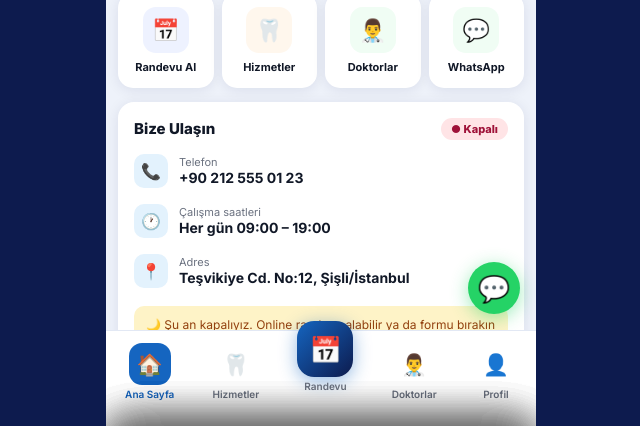
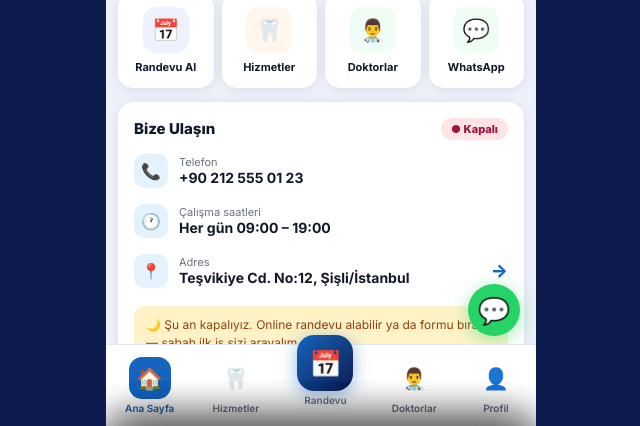
Before and after one commit to shulkyn-dev/artsmile-dental-pwa, a plain HTML site: page index.html in a window 1280 px wide. Shown: the part 374-800 px from the top of the page, without its empty margins (319-959 px from the left). Drawn offline with Linux system fonts and the light colour scheme.

Commit message:
Fix: bnav safe-area padding, wa-fab no longer overlaps nav
- .bnav: padding-bottom 22px -> max(8px, env(safe-area-inset-bottom))
  removes dead space in browser mode, keeps safe-area in standalone
- .wa-fab: bottom 112px -> calc(env(safe-area-inset-bottom) + 90px)
  always clears the nav regardless of mode

Co-Authored-By: Claude Sonnet 4.6 <noreply@anthropic.com>

```diff
--- a/index.html
+++ b/index.html
@@ -109,7 +109,7 @@
         @keyframes fadeUp { from{opacity:0;transform:translateY(12px)} to{opacity:1;transform:translateY(0)} }
 
         /* ── Bottom Nav ─── */
-        .bnav { background:var(--card); border-top:1px solid var(--border); display:flex; justify-content:space-around; padding:8px 0 22px; flex-shrink:0; position:relative; z-index:100; }
+        .bnav { background:var(--card); border-top:1px solid var(--border); display:flex; justify-content:space-around; padding:8px 0 max(8px, env(safe-area-inset-bottom)); flex-shrink:0; position:relative; z-index:100; }
         .ni { display:flex; flex-direction:column; align-items:center; gap:3px; padding:4px 12px; cursor:pointer; }
         .ni-icon { width:42px; height:42px; border-radius:13px; display:flex; align-items:center; justify-content:center; font-size:21px; transition:background .2s; }
         .ni-lbl { font-size:10px; font-weight:600; color:var(--muted); transition:color .2s; white-space:nowrap; }
@@ -336,7 +336,7 @@
         .ib-btn { background:var(--gold); color:#1a1400; padding:8px 14px; border-radius:9px; font-size:12px; font-weight:800; cursor:pointer; white-space:nowrap; }
         .ib-x   { opacity:.6; cursor:pointer; font-size:20px; padding:4px; }
 
-        .wa-fab { position:absolute; bottom:112px; right:16px; width:52px; height:52px; background:#25D366; border-radius:50%; display:flex; align-items:center; justify-content:center; font-size:26px; box-shadow:0 4px 18px rgba(37,211,102,.45); cursor:pointer; z-index:90; }
+        .wa-fab { position:absolute; bottom:calc(env(safe-area-inset-bottom) + 90px); right:16px; width:52px; height:52px; background:#25D366; border-radius:50%; display:flex; align-items:center; justify-content:center; font-size:26px; box-shadow:0 4px 18px rgba(37,211,102,.45); cursor:pointer; z-index:90; }
         .divlbl { font-size:16px; font-weight:800; color:var(--text); margin:4px 0 12px; }
 
         /* Contact card */
```
